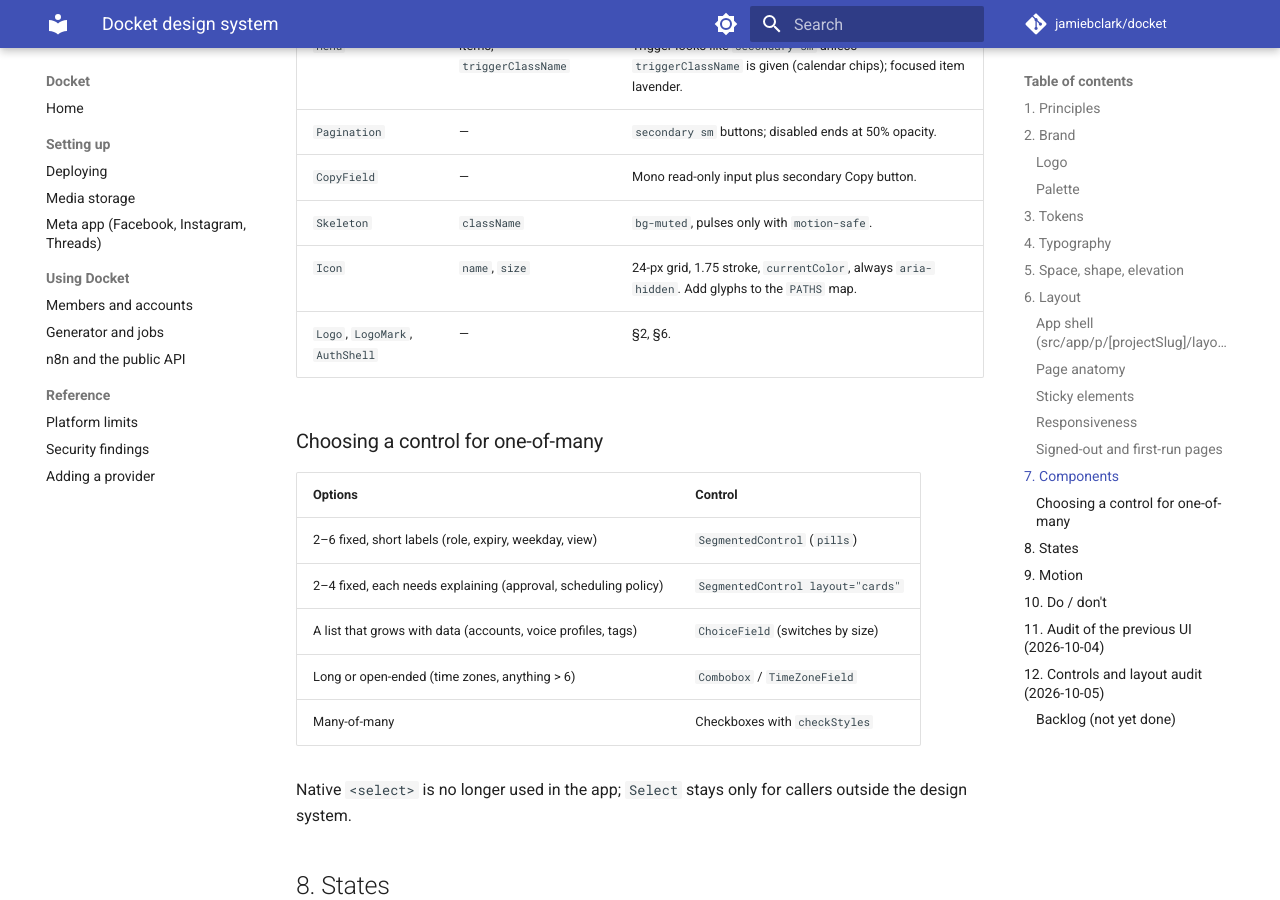
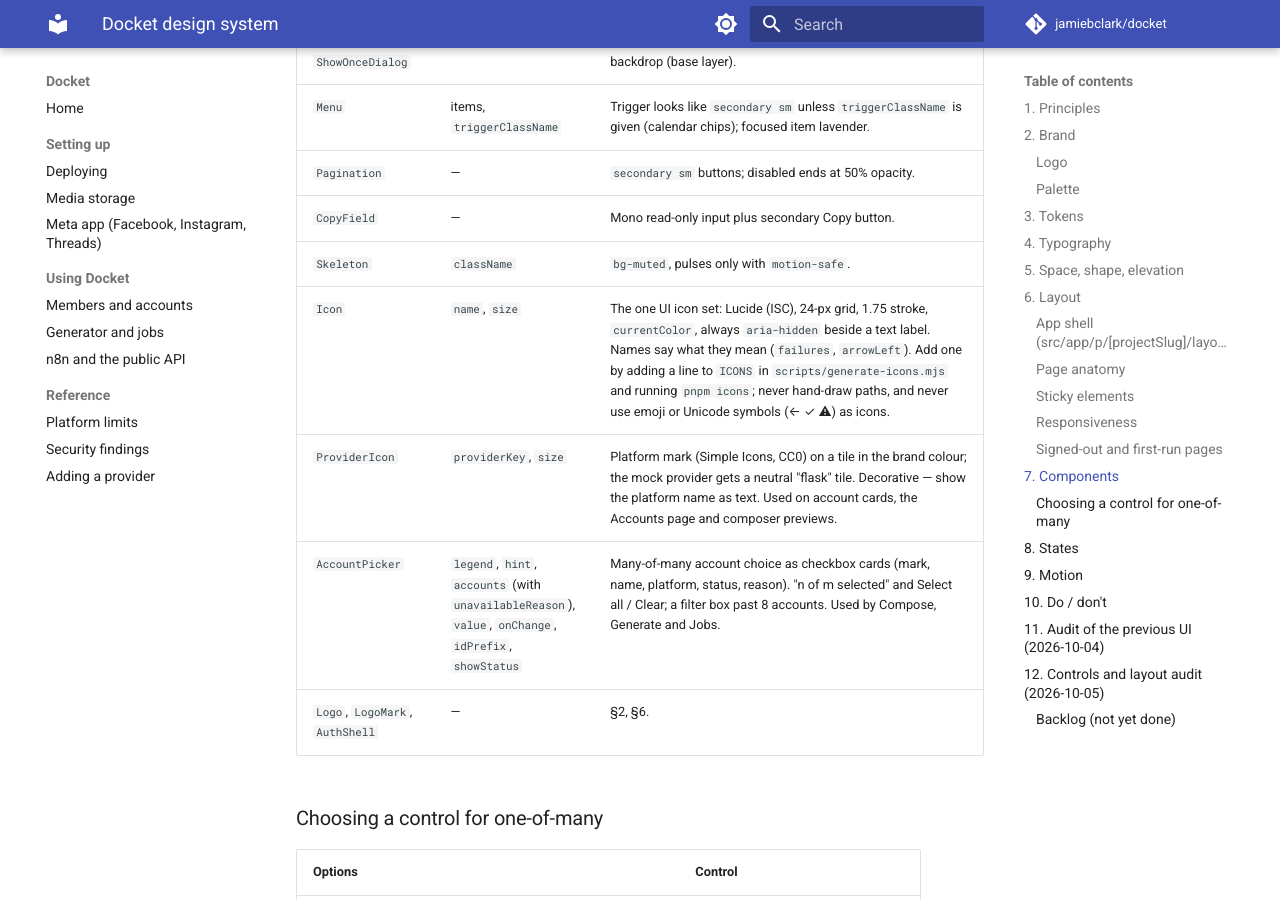
Before and after one commit to jamiebclark/docket, an MkDocs documentation site: the page built from docs/design-system.md, in a window 1280 px wide and 900 px high, scrolled down 8757 px. Built offline with MkDocs 1.6.1 and Material for MkDocs 9.7.7, drawn with Linux system fonts in a browser that asks for light colours; comment, search, counter and statistics services are not loaded; part of the change alters nothing that is shown; some of the changed text lies outside the part shown.

Commit message:
docs: record the icon set rules and the account picker
Co-Authored-By: Claude Opus 5.5 <noreply@anthropic.com>

```diff
--- a/docs/design-system.md
+++ b/docs/design-system.md
@@ -249,7 +249,9 @@ full width, size `lg`.
 | `Pagination` | — | `secondary sm` buttons; disabled ends at 50% opacity. |
 | `CopyField` | — | Mono read-only input plus secondary Copy button. |
 | `Skeleton` | `className` | `bg-muted`, pulses only with `motion-safe`. |
-| `Icon` | `name`, `size` | 24-px grid, 1.75 stroke, `currentColor`, always `aria-hidden`. Add glyphs to the `PATHS` map. |
+| `Icon` | `name`, `size` | The one UI icon set: Lucide (ISC), 24-px grid, 1.75 stroke, `currentColor`, always `aria-hidden` beside a text label. Names say what they mean (`failures`, `arrowLeft`). Add one by adding a line to `ICONS` in `scripts/generate-icons.mjs` and running `pnpm icons`; never hand-draw paths, and never use emoji or Unicode symbols (← ✓ ⚠) as icons. |
+| `ProviderIcon` | `providerKey`, `size` | Platform mark (Simple Icons, CC0) on a tile in the brand colour; the mock provider gets a neutral "flask" tile. Decorative — show the platform name as text. Used on account cards, the Accounts page and composer previews. |
+| `AccountPicker` | `legend`, `hint`, `accounts` (with `unavailableReason`), `value`, `onChange`, `idPrefix`, `showStatus` | Many-of-many account choice as checkbox cards (mark, name, platform, status, reason). "n of m selected" and Select all / Clear; a filter box past 8 accounts. Used by Compose, Generate and Jobs. |
 | `Logo`, `LogoMark`, `AuthShell` | — | §2, §6. |
 
 ### Choosing a control for one-of-many
@@ -342,7 +344,6 @@ No page scrolls sideways at 390 px (sweep of all 20 project routes plus
    (today marker, chips and grid are done).
 4. Composer: inline per-platform preview styling (avatar, platform frame) in
    the preview card; the two-column layout and cta are done.
-5. Composer account picker: selectable account cards instead of a checkbox list once projects have many accounts (with a filter box past ~8).
-6. Toasts for "Saved" / "Scheduled" confirmations (live region already exists).
-7. Optional manual theme toggle (light / dark / system) stored per user.
-8. Visual regression screenshots for the shell and three key pages in CI.
+5. Toasts for "Saved" / "Scheduled" confirmations (live region already exists).
+6. Optional manual theme toggle (light / dark / system) stored per user.
+7. Visual regression screenshots for the shell and three key pages in CI.
```
